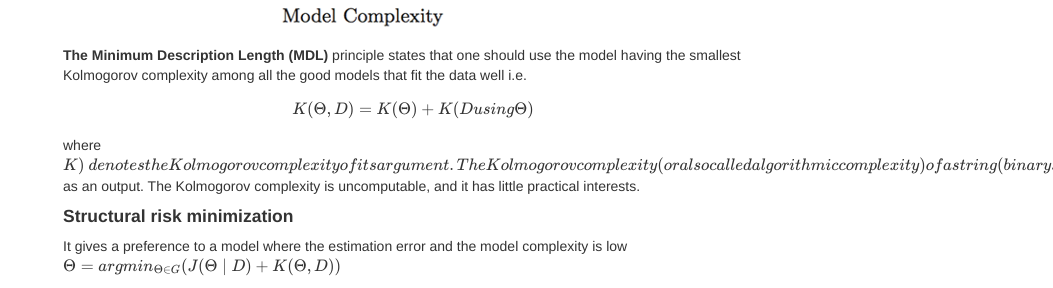
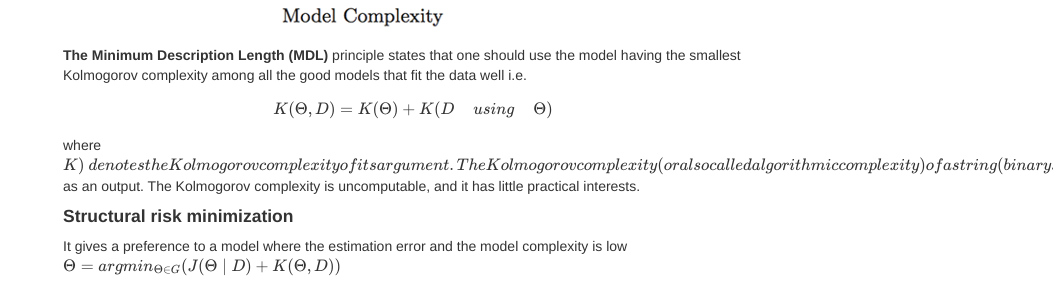
Before and after one commit to kfattila/kfattila.github.io, a Jekyll site: the page built from pages/Algorithmic_independent_ML.md, in a window 1280 px wide and 900 px high, scrolled down 4045 px. Shown: the part 158-446 px from the top of the window, without its empty margins (227-1280 px from the left). Built offline with Jekyll 4.4.1, drawn with Linux system fonts in a browser that asks for light colours; nearby versions of some CDN libraries; comment, search, counter and statistics services are not loaded.

Commit message:
Lec notes

```diff
--- a/pages/Algorithmic_independent_ML.md
+++ b/pages/Algorithmic_independent_ML.md
@@ -99,7 +99,7 @@ One can plot the actual error achieved on the train and the test sets as a funct
 
 **The Minimum Description Length (MDL)** principle states that one should use the model having the smallest  Kolmogorov complexity among all the good models that fit the data well i.e.
 
-\\[K(\Theta, D) = K(\Theta) + K(D using \Theta)\\]
+\\[K(\Theta, D) = K(\Theta) + K(D \hspace{5mm}using\hspace{5mm} \Theta)\\]
 
 where \\(K)\\ denotes the Kolmogorov complexity of its argument. The Kolmogorov complexity (or also called algorithmic complexity) of a string (binary string) x is the length of the shortest program that prints the string \\(x\\) as an output. The Kolmogorov complexity is uncomputable, and it has little practical interests.
 
```
